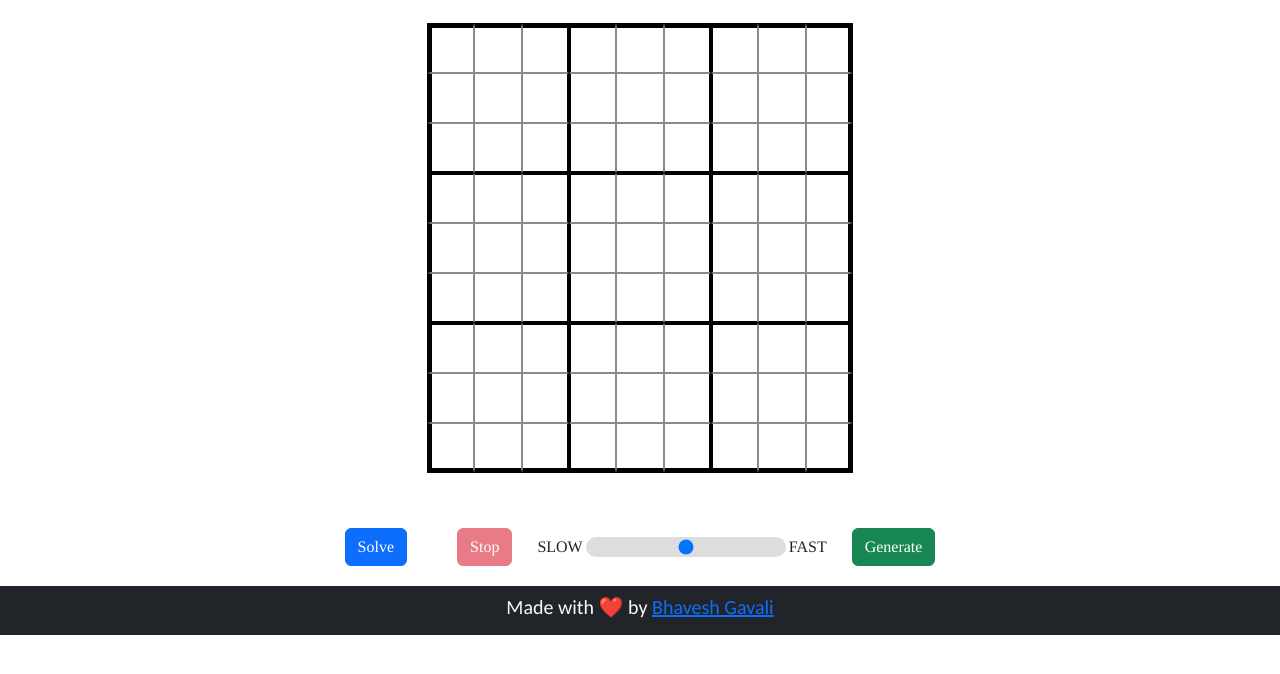
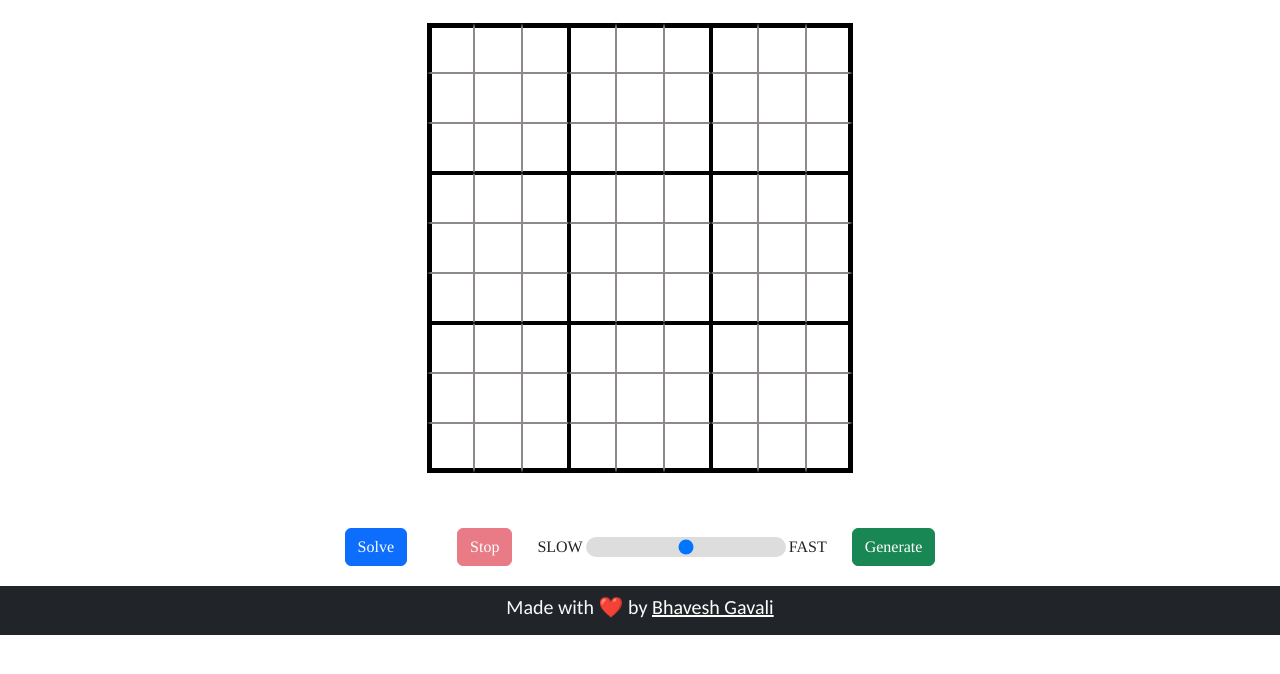
Before and after one commit to BhaveshG-22/SudokuSolverVisualiser, a website: page index.html in a window 1280 px wide. Shown: the part 78-752 px from the top of the page. Drawn offline with nearby package versions, Linux system fonts and the light colour scheme; no server answers; some icons are missing.

Commit message:
refactored footer element

```diff
--- a/style.css
+++ b/style.css
@@ -145,3 +145,8 @@ footer {
    margin-top: 10px;
    font-family: 'Carlito', sans-serif;
 }
+
+a {
+   text-decoration: underline;
+   color: #fff;
+}
```
Also changed, not shown: index.html (+1 -10 lines).
